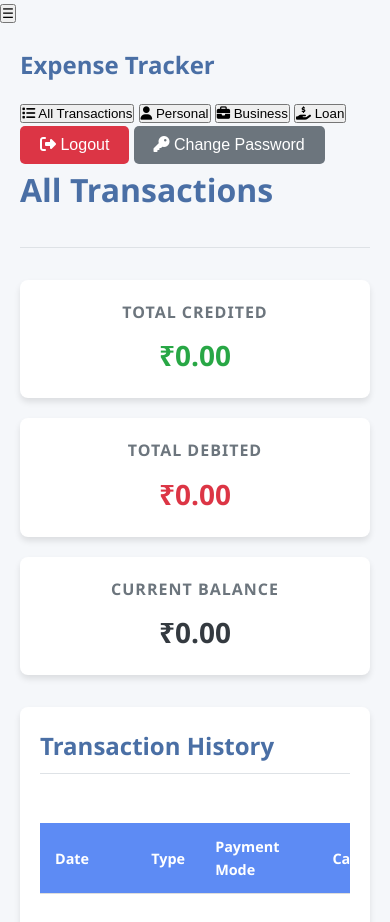
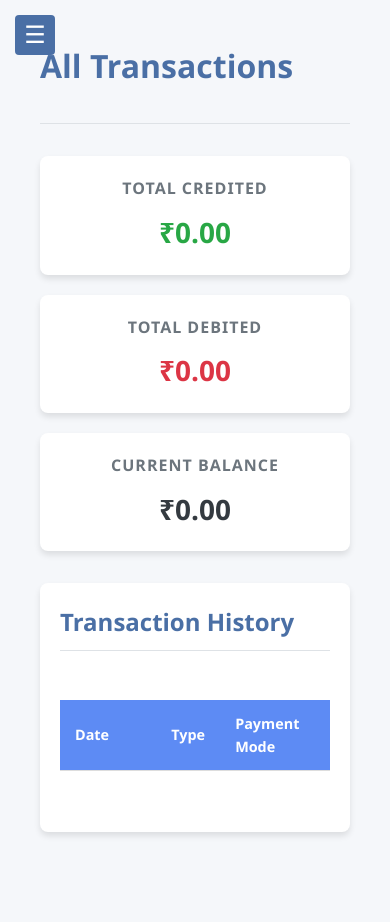
Before and after one commit to co23363/adminwork, a plain HTML site: page admin.html in a window 390 px wide. Shown: the top 922 px of the page. After the commit the page ends 892 px from the top, so only its background shows below. Drawn offline with nearby package versions, Linux system fonts and the light colour scheme; sample sign-in values are in the browser's storage.

Commit message:
Update styles.css

```diff
--- a/styles.css
+++ b/styles.css
@@ -555,3 +555,190 @@ tr:hover {
     overflow-x: auto;
   }
 }
+
+/* ====================== */
+/* SIDEBAR NAVIGATION */
+/* ====================== */
+.sidebar {
+  width: 250px;
+  background-color: var(--primary);
+  color: white;
+  height: 100vh;
+  position: fixed;
+  padding: 20px 0;
+  display: flex;
+  flex-direction: column;
+}
+
+.sidebar-header {
+  padding: 0 20px 20px;
+  border-bottom: 1px solid rgba(255, 255, 255, 0.1);
+  margin-bottom: 20px;
+}
+
+.sidebar-header h2 {
+  color: white;
+  margin: 0;
+}
+
+.sidebar-nav {
+  flex: 1;
+  overflow-y: auto;
+}
+
+.tab-btn {
+  width: 100%;
+  padding: 12px 20px;
+  background: transparent;
+  border: none;
+  color: white;
+  text-align: left;
+  cursor: pointer;
+  display: flex;
+  align-items: center;
+  gap: 10px;
+  transition: var(--transition);
+}
+
+.tab-btn i {
+  width: 20px;
+  text-align: center;
+}
+
+.tab-btn:hover {
+  background: rgba(255, 255, 255, 0.1);
+}
+
+.tab-btn.active {
+  background: rgba(255, 255, 255, 0.2);
+  border-left: 4px solid white;
+}
+
+.sidebar-footer {
+  padding: 20px;
+  display: flex;
+  flex-direction: column;
+  gap: 10px;
+}
+
+.sidebar-footer .btn {
+  width: 100%;
+}
+
+/* Main Content */
+.main-content {
+  margin-left: 250px;
+  padding: 20px;
+  width: calc(100% - 250px);
+}
+
+/* Tab Content */
+.tab-content {
+  display: none;
+}
+
+.tab-content.active-tab {
+  display: block;
+}
+
+/* Responsive */
+@media (max-width: 768px) {
+  .sidebar {
+    width: 100%;
+    height: auto;
+    position: relative;
+    flex-direction: row;
+    flex-wrap: wrap;
+    padding: 10px;
+  }
+
+  .sidebar-header {
+    width: 100%;
+  }
+
+  .sidebar-nav {
+    width: 100%;
+    display: flex;
+    flex-wrap: wrap;
+    gap: 5px;
+  }
+
+  .tab-btn {
+    padding: 8px 12px;
+    border-radius: 4px;
+    font-size: 0.9rem;
+  }
+
+  .tab-btn.active {
+    border-left: none;
+    border-bottom: 3px solid white;
+  }
+
+  .sidebar-footer {
+    width: 100%;
+    flex-direction: row;
+    justify-content: space-between;
+  }
+
+  .main-content {
+    margin-left: 0;
+    width: 100%;
+  }
+}
+
+/* Mobile Sidebar Styles */
+.hamburger-btn {
+  display: none; /* Hidden by default */
+  position: fixed;
+  left: 15px;
+  top: 15px;
+  z-index: 101;
+  background: var(--primary);
+  color: white;
+  border: none;
+  width: 40px;
+  height: 40px;
+  font-size: 1.5rem;
+  border-radius: 4px;
+}
+
+.sidebar-overlay {
+  display: none;
+  position: fixed;
+  top: 0;
+  left: 0;
+  right: 0;
+  bottom: 0;
+  background: rgba(0,0,0,0.5);
+  z-index: 99;
+}
+
+@media (max-width: 768px) {
+  .sidebar {
+    width: 250px;
+    position: fixed;
+    z-index: 100;
+    height: 100vh;
+    left: -250px;
+    top: 0;
+    transition: 0.3s;
+  }
+
+  .sidebar.active {
+    left: 0;
+  }
+
+  .hamburger-btn {
+    display: block;
+  }
+
+  .sidebar.active + .sidebar-overlay {
+    display: block;
+  }
+
+  .main-content {
+    margin-left: 0;
+    width: 100%;
+    padding-top: 20px;
+  }
+}
```
